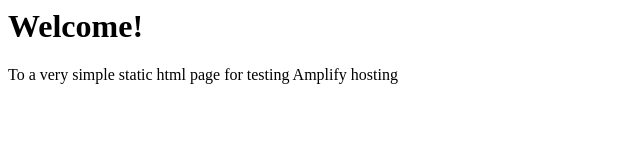
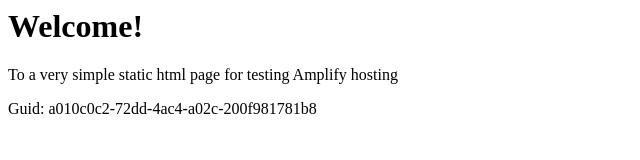
Before and after one commit to aws-aemilia-gru/Github-PR-Commit-Integration-Test-DoNotTouch-Gith-P5X5MO5I-v1-preprod-sa-east-1, a website: page src/index.html in a window 1280 px wide. Shown: the whole page, without its empty margins (0-640 px from the left). Drawn offline with Linux system fonts and the light colour scheme.

Commit message:
commit from integ tests

```diff
--- a/src/index.html
+++ b/src/index.html
@@ -1,3 +1,5 @@
+
+
 <html lang="en">
 
 <head>
@@ -10,6 +12,6 @@
 <body>
     <h1>Welcome!</h1>
     <p>To a very simple static html page for testing Amplify hosting</p>
-</body>
+    <p>Guid: a010c0c2-72dd-4ac4-a02c-200f981781b8</p></body>
 
 </html>
```
